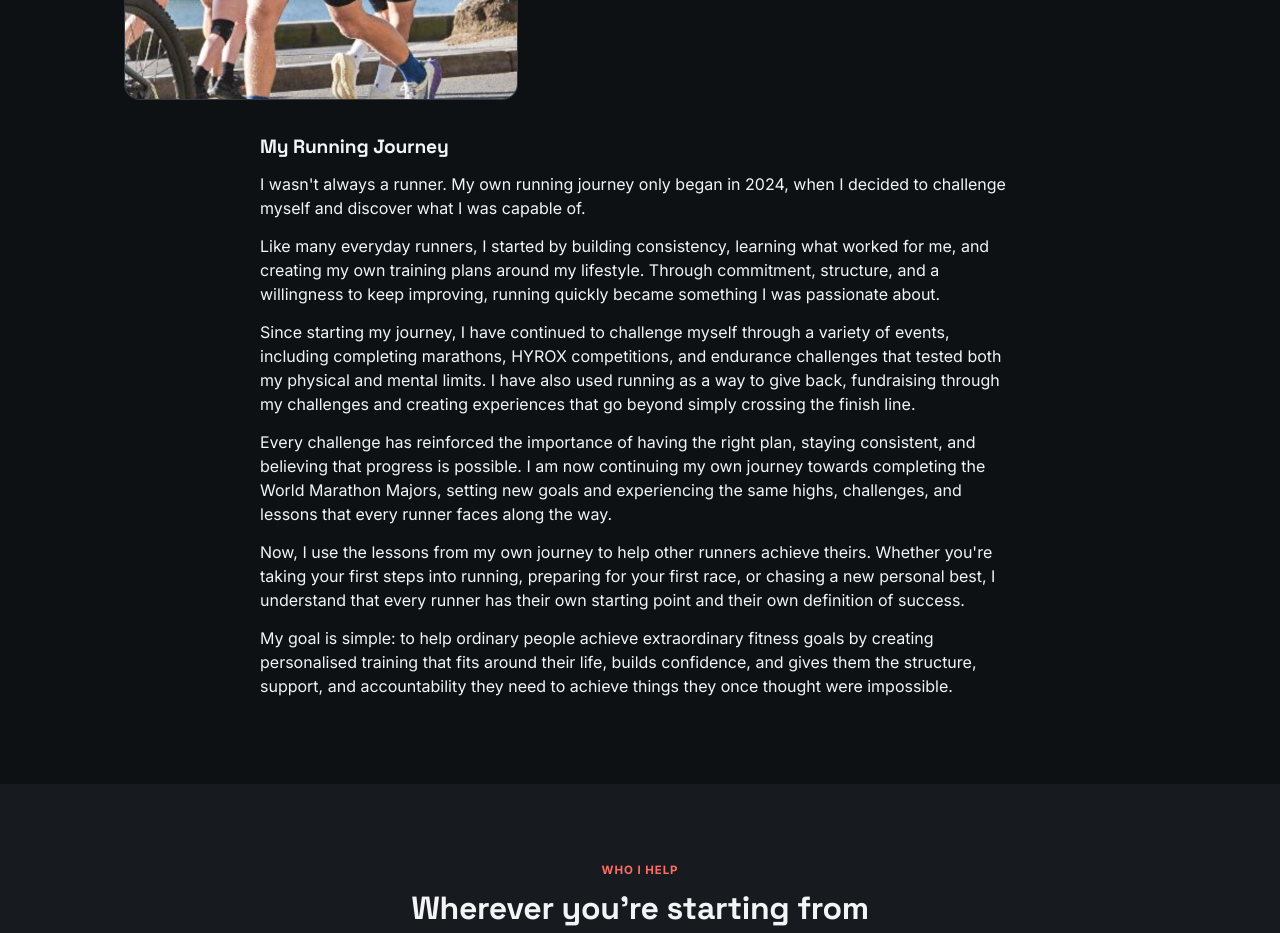
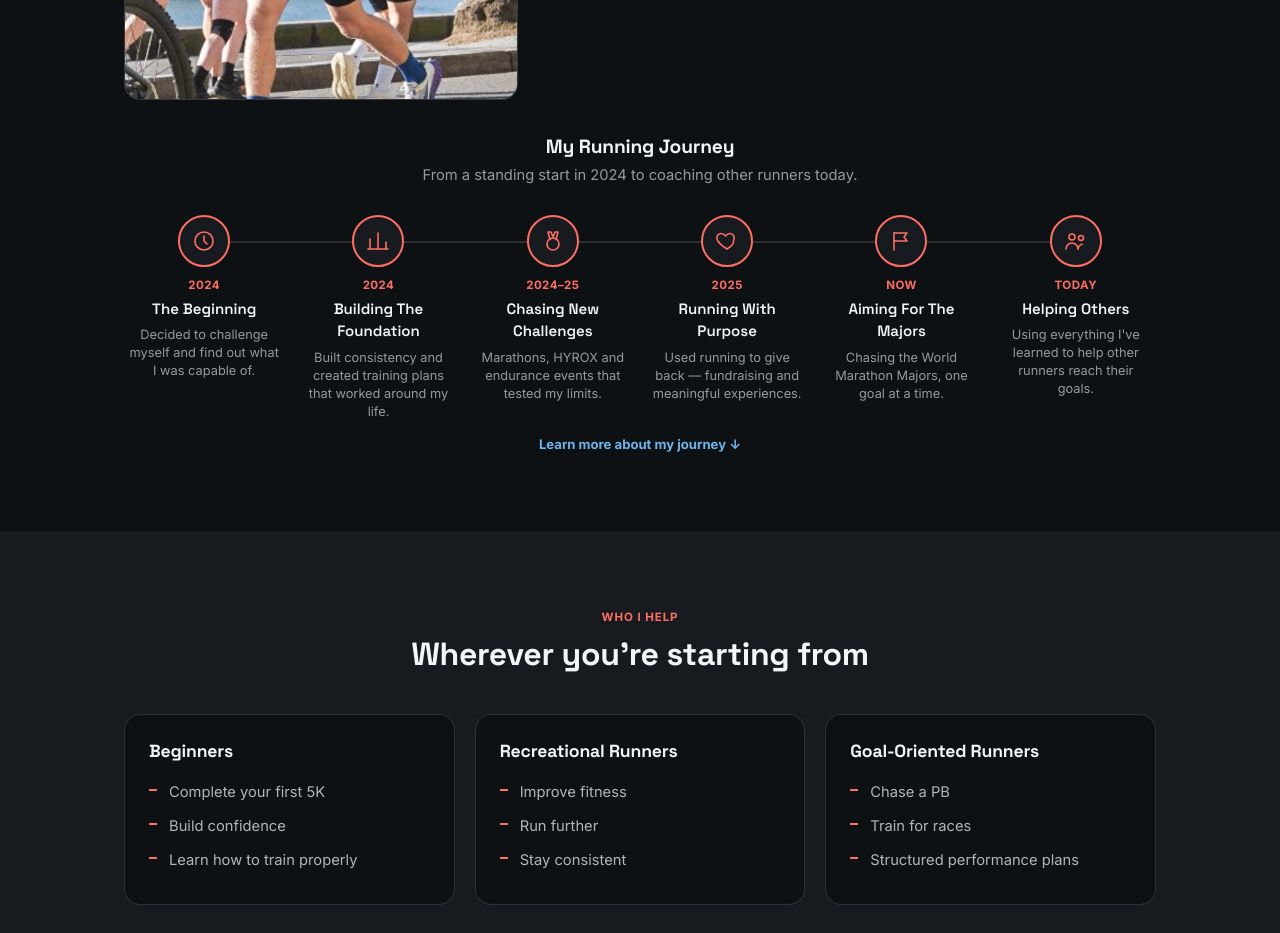
Before and after one commit to outbackhelicopters/running-coach-app, a website: page index.html in a window 1280 px wide. Shown: the part 1280-2213 px from the top of the page. Drawn offline with Linux system fonts and the light colour scheme.

Commit message:
Turn My Running Journey into a visual timeline with Learn more

```diff
--- a/index.html
+++ b/index.html
@@ -281,6 +281,23 @@
   .region-btn{padding:8px 18px;border-radius:999px;border:1px solid var(--line);background:var(--card);color:var(--ink);font-weight:600;cursor:pointer;font-size:.88rem;}
   .region-btn.active{background:var(--rust);color:#fff;border-color:var(--rust);}
   .pricing-card-featured{border:2px solid var(--rust);}
+
+  /* My Running Journey — visual timeline */
+  .running-journey{max-width:1040px;margin:36px auto 0;}
+  .journey-timeline{display:grid;grid-template-columns:repeat(6,1fr);gap:14px;position:relative;}
+  .journey-node{text-align:center;padding:0 4px;position:relative;}
+  .journey-icon{width:52px;height:52px;margin:0 auto 10px;border-radius:50%;background:var(--card);border:2px solid var(--rust);color:var(--rust);display:flex;align-items:center;justify-content:center;position:relative;z-index:2;}
+  .journey-icon svg{width:24px;height:24px;}
+  .journey-connector{position:absolute;top:26px;left:-50%;width:100%;height:2px;background:var(--line);z-index:1;}
+  .journey-node:first-child .journey-connector{display:none;}
+  .journey-year{font-size:.72rem;font-weight:700;text-transform:uppercase;letter-spacing:.04em;color:var(--rust);margin-bottom:4px;}
+  .journey-title{font-family:'Space Grotesk',sans-serif;font-weight:600;font-size:.94rem;margin-bottom:6px;}
+  .journey-teaser{font-size:.8rem;color:color-mix(in srgb, var(--ink) 60%, transparent);line-height:1.4;}
+  .journey-detail{max-width:760px;margin:24px auto 0;padding-top:20px;border-top:1px solid var(--line);}
+  @media(max-width:900px){
+    .journey-timeline{grid-template-columns:1fr 1fr;gap:28px 14px;}
+    .journey-connector{display:none;}
+  }
 
   /* App Preview section — stylised, illustrative mockups (not real
      screenshots/data) of the athlete dashboard, calendar, and progress
@@ -535,6 +552,18 @@ const CONFIG = {
     "Now, I use the lessons from my own journey to help other runners achieve theirs. Whether you're taking your first steps into running, preparing for your first race, or chasing a new personal best, I understand that every runner has their own starting point and their own definition of success.",
     "My goal is simple: to help ordinary people achieve extraordinary fitness goals by creating personalised training that fits around their life, builds confidence, and gives them the structure, support, and accountability they need to achieve things they once thought were impossible."
   ],
+  /* Short, scannable version of the journey above for the visual timeline
+     on the homepage — each entry maps 1:1 (same order) to a paragraph in
+     MY_RUNNING_JOURNEY, so "Learn more" can show the matching full story.
+     icon must be one of: start, build, medal, heart, flag, people. */
+  RUNNING_JOURNEY_MILESTONES: [
+    { year: "2024", title: "The Beginning", teaser: "Decided to challenge myself and find out what I was capable of.", icon: "start" },
+    { year: "2024", title: "Building The Foundation", teaser: "Built consistency and created training plans that worked around my life.", icon: "build" },
+    { year: "2024–25", title: "Chasing New Challenges", teaser: "Marathons, HYROX and endurance events that tested my limits.", icon: "medal" },
+    { year: "2025", title: "Running With Purpose", teaser: "Used running to give back — fundraising and meaningful experiences.", icon: "heart" },
+    { year: "Now", title: "Aiming For The Majors", teaser: "Chasing the World Marathon Majors, one goal at a time.", icon: "flag" },
+    { year: "Today", title: "Helping Others", teaser: "Using everything I've learned to help other runners reach their goals.", icon: "people" },
+  ],
 
   WHO_I_HELP: [
     { title: "Beginners", points: ["Complete your first 5K", "Build confidence", "Learn how to train properly"] },
@@ -807,6 +836,20 @@ async function athleteLogin(email,password){ return apiFetch("/api/athlete/login
 function uid(){ return Math.random().toString(36).slice(2,10)+Date.now().toString(36); }
 function esc(s){ return (s==null?"":String(s)).replace(/[&<>"']/g,c=>({"&":"&amp;","<":"&lt;",">":"&gt;",'"':"&quot;","'":"&#39;"}[c])); }
 function firstName(name){ return (name||"there").trim().split(" ")[0]; }
+// Small line-style icon set for the "My Running Journey" timeline — plain
+// inline SVG (stroke="currentColor") so it themes with light/dark mode via
+// CSS, no image files needed.
+function journeyIcon(key){
+  const icons = {
+    start: '<circle cx="12" cy="12" r="9"/><path d="M12 7v5l3 3"/>',
+    build: '<path d="M4 20V10M12 20V4M20 20v-7"/><path d="M2 20h20"/>',
+    medal: '<circle cx="12" cy="15" r="6"/><path d="M9 10.5 7 3h3l2 5M15 10.5 17 3h-3l-2 5"/>',
+    heart: '<path d="M12 20s-7-4.35-9.5-8.5C1 8 2.5 4.5 6 4.5c2 0 3.5 1.2 4.5 2.5C11.5 5.7 13 4.5 15 4.5c3.5 0 5 3.5 3.5 7C19.5 15.65 12 20 12 20z"/>',
+    flag: '<path d="M5 21V4"/><path d="M5 4h13l-3 4 3 4H5"/>',
+    people: '<circle cx="8" cy="8" r="3"/><circle cx="17" cy="9" r="2.5"/><path d="M2 20c0-3.3 2.7-6 6-6s6 2.7 6 6"/><path d="M14 20c.3-2.3 1.9-4.2 4-4.8"/>',
+  };
+  return `<svg viewBox="0 0 24 24" fill="none" stroke="currentColor" stroke-width="1.6" stroke-linecap="round" stroke-linejoin="round">${icons[key]||icons.start}</svg>`;
+}
 function toast(msg){
   const t=document.createElement("div"); t.className="toast"; t.textContent=msg;
   document.body.appendChild(t); setTimeout(()=>t.remove(),2400);
@@ -1396,10 +1439,27 @@ function renderLanding(){
             <p>${esc(CONFIG.ABOUT_BIO)}</p>
           </div>
         </div>
-        ${(CONFIG.MY_RUNNING_JOURNEY||[]).length ? `
-        <div class="running-journey" style="max-width:760px;margin:36px auto 0;">
-          <h3 style="margin-bottom:14px;">My Running Journey</h3>
-          ${CONFIG.MY_RUNNING_JOURNEY.map(p=>`<p style="margin-bottom:14px;">${esc(p)}</p>`).join("")}
+        ${(CONFIG.RUNNING_JOURNEY_MILESTONES||[]).length ? `
+        <div class="running-journey">
+          <h3 style="text-align:center;margin-bottom:6px;">My Running Journey</h3>
+          <p class="muted" style="text-align:center;margin-bottom:28px;">From a standing start in 2024 to coaching other runners today.</p>
+          <div class="journey-timeline">
+            ${CONFIG.RUNNING_JOURNEY_MILESTONES.map((m,i)=>`
+              <div class="journey-node">
+                <div class="journey-icon">${journeyIcon(m.icon)}</div>
+                <div class="journey-connector" aria-hidden="true"></div>
+                <div class="journey-year">${esc(m.year)}</div>
+                <div class="journey-title">${esc(m.title)}</div>
+                <div class="journey-teaser">${esc(m.teaser)}</div>
+              </div>
+            `).join("")}
+          </div>
+          <div style="text-align:center;margin-top:8px;">
+            <button type="button" class="btn btn-ghost btn-sm" id="journeyToggle" aria-expanded="false">Learn more about my journey ↓</button>
+          </div>
+          <div class="journey-detail" id="journeyDetail" hidden>
+            ${(CONFIG.MY_RUNNING_JOURNEY||[]).map(p=>`<p style="margin-bottom:14px;">${esc(p)}</p>`).join("")}
+          </div>
         </div>
         ` : ""}
       </div>
@@ -1543,6 +1603,21 @@ function renderLanding(){
   wireHeroMedia();
   wireFaq();
   wirePricing();
+  wireJourney();
+}
+
+// "Learn more about my journey" expand/collapse under the visual timeline.
+function wireJourney(){
+  const btn = document.getElementById("journeyToggle");
+  const detail = document.getElementById("journeyDetail");
+  if(!btn || !detail) return;
+  btn.addEventListener("click", ()=>{
+    const open = !detail.hidden;
+    detail.hidden = open;
+    btn.setAttribute("aria-expanded", String(!open));
+    btn.textContent = open ? "Learn more about my journey ↓" : "Show less ↑";
+    if(!open && typeof detail.scrollIntoView === "function") detail.scrollIntoView({ behavior:"smooth", block:"nearest" });
+  });
 }
 
 // Region toggle (AU/UK) + "Buy plan"/"Subscribe" buttons on the homepage
```
